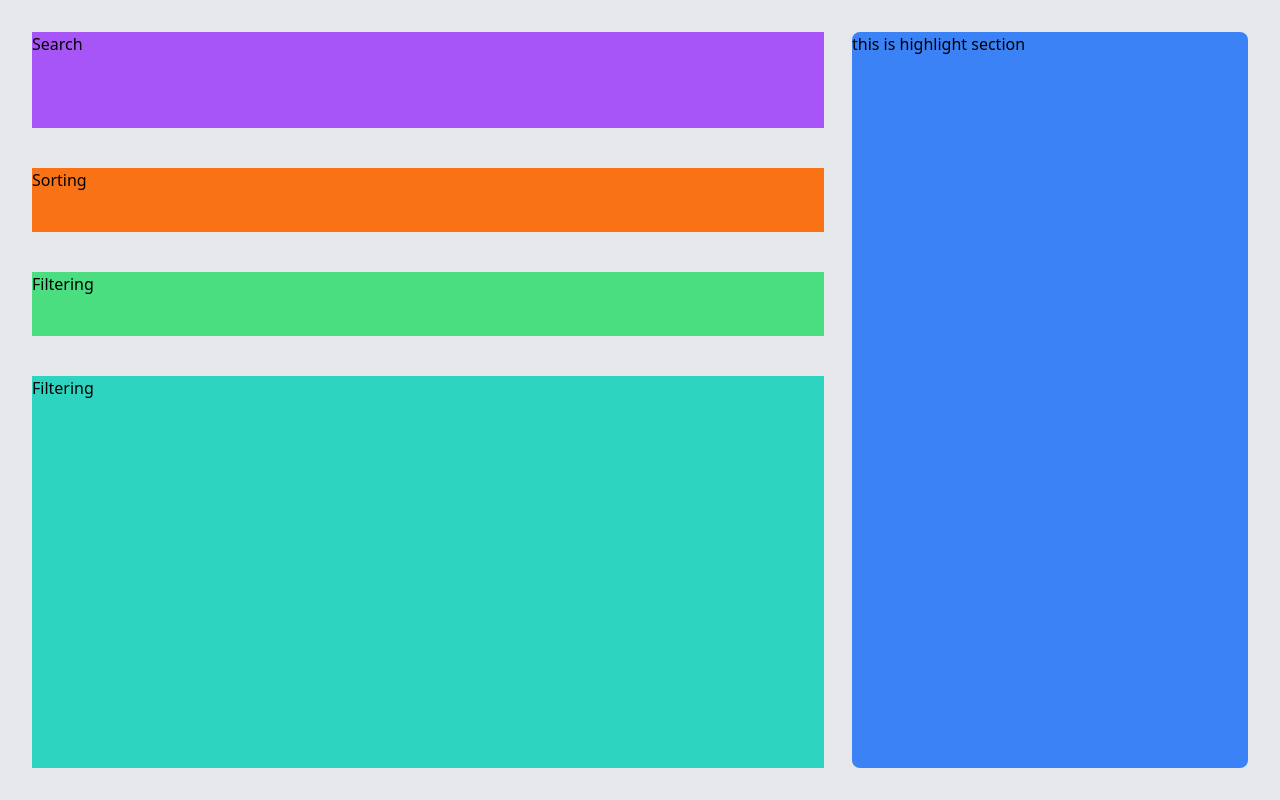
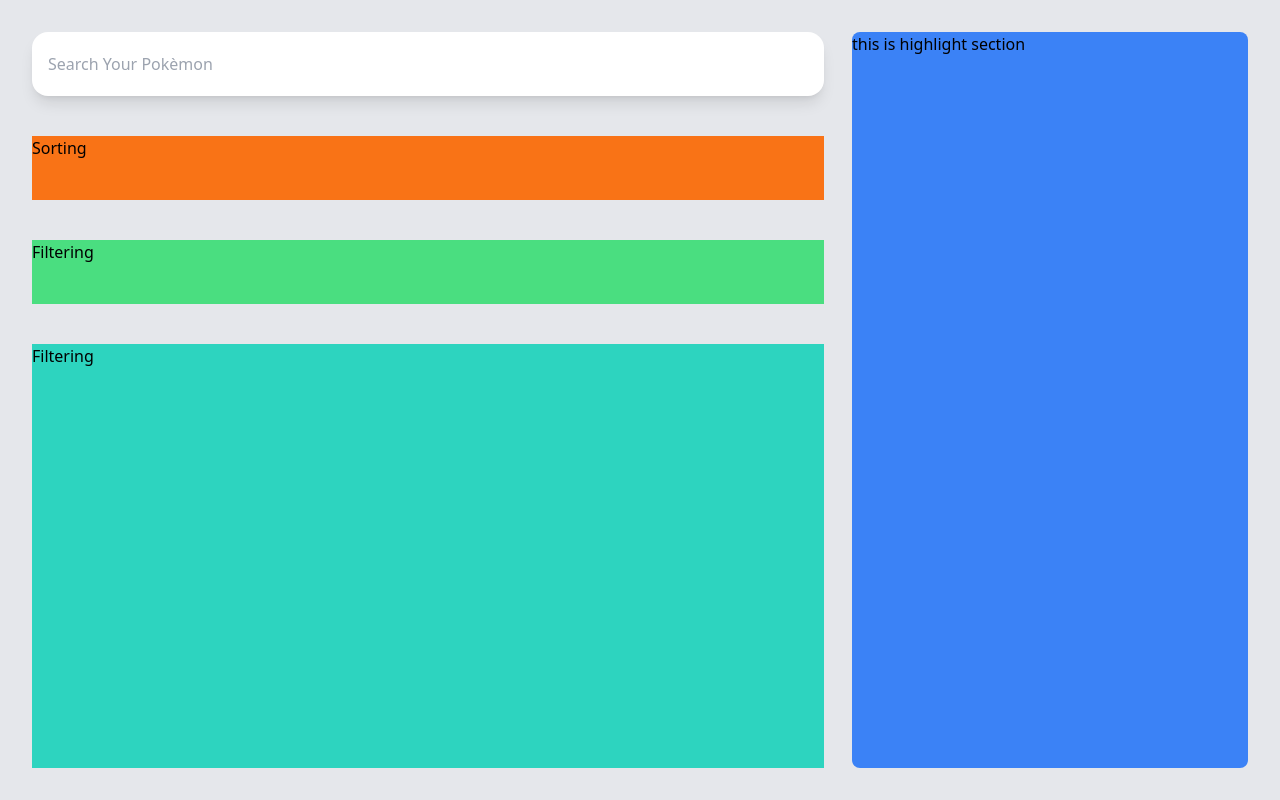
Before and after one commit to Uarmagan/pokedex, a Next.js app: page /v2 in a window 1280 px wide. Built offline with nearby package versions, Linux system fonts and the light colour scheme.

Commit message:
basic Search Bar done

```diff
--- /dev/null
+++ b/components/search.tsx
@@ -0,0 +1,14 @@
+import { useState } from 'react';
+
+export const SearchBar = () => {
+  const [search, setSearch] = useState('');
+
+  return (
+    <input
+      className='bg-white h-16 rounded-2xl px-4 shadow-lg w-full'
+      placeholder='Search Your Pokèmon'
+      value={search}
+      onChange={(e) => setSearch(e.target.value)}
+    />
+  );
+};
--- a/pages/v2.tsx
+++ b/pages/v2.tsx
@@ -1,8 +1,10 @@
+import { SearchBar } from '../components/search';
+
 export default function PokedexV2() {
   return (
     <main className='grid grid-cols-[2fr_1fr] h-screen py-8 gap-x-7'>
       <div className='flex flex-col gap-y-10'>
-        <div className='bg-purple-500 h-24 '>Search</div>
+        <SearchBar />
         <div className='bg-orange-500 h-16 '>Sorting</div>
         <div className='bg-green-400 h-16 '>Filtering</div>
         <div className='bg-teal-400 flex-auto'>Filtering</div>
```
